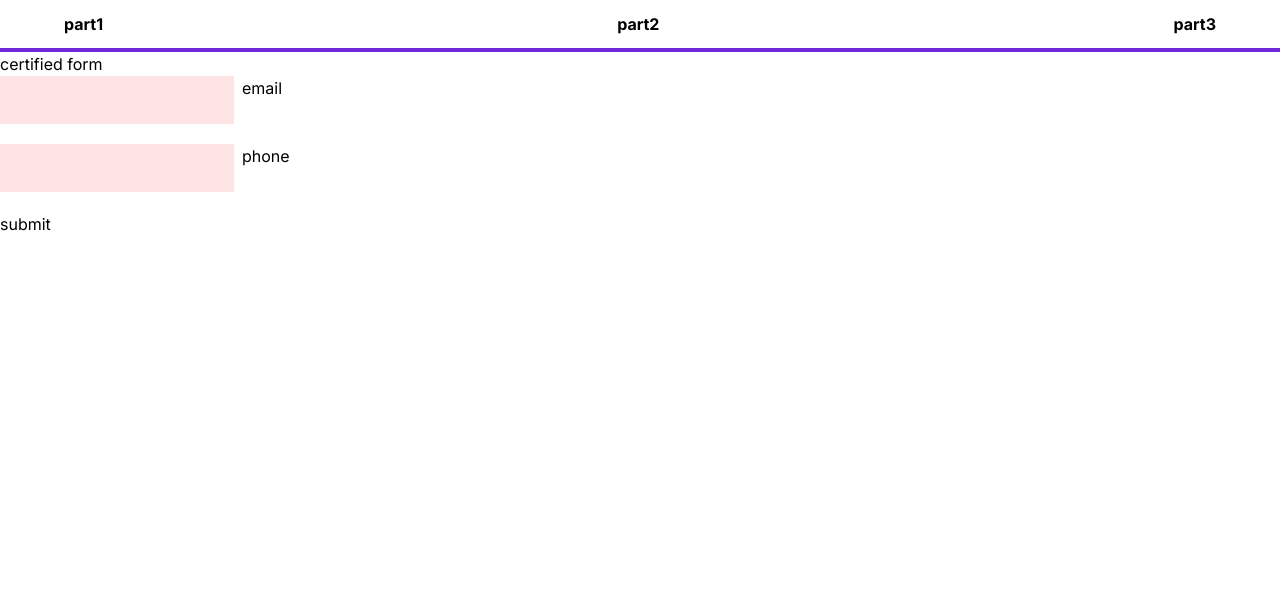
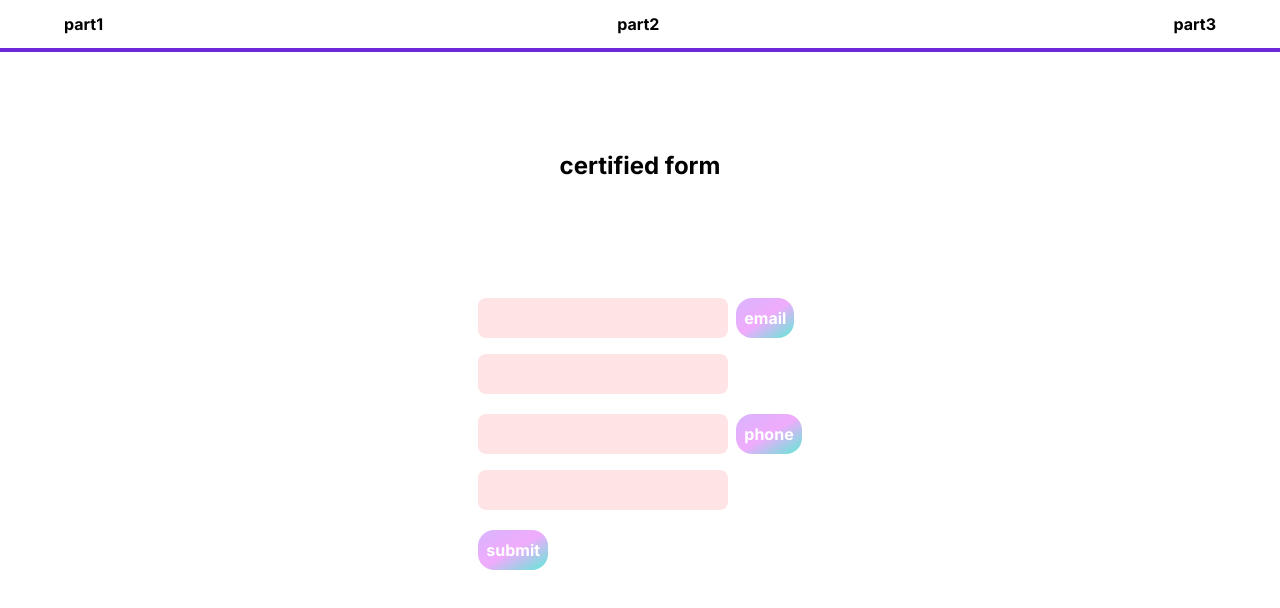
Before and after one commit to comko123/nextjs-ver14-survey, a Next.js app: page /part2 in a window 1280 px wide. Shown: the top 608 px of the page. Built offline with nearby package versions, Linux system fonts and the light colour scheme.

Commit message:
add and fix : certified marke up added and global css fixed

```diff
--- a/src/app/globals.css
+++ b/src/app/globals.css
@@ -3,24 +3,40 @@
 @tailwind utilities;
 
 @layer base {
+  * {
+    @apply font-bold;
+  }
   input {
-    @apply outline-none;
+    @apply outline-none p-2 rounded-lg;
+  }
+  input[type="button"],
+  input[type="submit"] {
+    @apply rounded-2xl cursor-pointer text-white;
   }
 }
 
 @layer utilities {
   .gradient-btn {
-    @apply font-bold rounded-2xl bg-gradient-to-tl from-rose-400 via-amber-300 to-lime-400 text-white transition hover:scale-90 cursor-pointer;
+    @apply bg-gradient-to-tl from-rose-400 via-amber-300 to-lime-400 transition hover:scale-90;
+  }
+  .gradient-btn2 {
+    @apply bg-gradient-to-br from-purple-300 via-fuchsia-300 to-teal-300;
   }
 }
 
 @layer components {
   .hover-text {
-    @apply hover:text-indigo-500 cursor-pointer font-bold;
+    @apply hover:text-indigo-500 cursor-pointer;
   }
   .form-input {
-    @apply border-4 rounded-lg p-2 font-bold border-emerald-400 w-full
+    @apply border-4 border-emerald-400 w-full
     placeholder:drop-shadow-lg invalid:border-rose-100 transition-colors;
+  }
+  .form-page-layout {
+    @apply grid grid-cols-1 place-items-center w-full h-[75vh];
+  }
+  .form-page-title {
+    @apply text-2xl -mb-16;
   }
 }
 input::-webkit-outer-spin-button,
--- a/src/app/part1/page.tsx
+++ b/src/app/part1/page.tsx
@@ -1,8 +1,8 @@
 import SignForm from "@/components/signForm"
 function Part1() {
   return (
-    <main className="grid grid-cols-1 place-items-center w-full h-[75vh]">
-      <h1 className="font-bold text-2xl -mb-16">Sign Up Form</h1>
+    <main className="form-page-layout">
+      <h1 className="form-page-title">Sign Up Form</h1>
       <SignForm />
     </main>
   )
--- a/src/app/part2/page.tsx
+++ b/src/app/part2/page.tsx
@@ -1,27 +1,27 @@
 function Part2() {
   return (
-    <main>
-      <h1>certified form</h1>
+    <main className="form-page-layout">
+      <h1 className="form-page-title">certified form</h1>
       <form>
-        <article className="flex mb-5 flex-col">
+        <article className="flex mb-5 flex-col gap-y-4">
           <section className="flex gap-x-2">
             <input type="email" name="email" className="bg-rose-100" />
-            <input type="button" value="email" />
+            <input type="button" value="email" className="gradient-btn2" />
           </section>
           <section>
             <input type="number" className="bg-rose-100" />
           </section>
         </article>
-        <article className="flex mb-5 flex-col">
+        <article className="flex mb-5 flex-col gap-y-4">
           <section className="flex gap-x-2">
             <input type="number" name="phone" className="bg-rose-100" />
-            <input type="button" value="phone" />
+            <input type="button" value="phone" className="gradient-btn2" />
           </section>
           <section>
             <input type="number" className="bg-rose-100" />
           </section>
         </article>
-        <input type="submit" value="submit" />
+        <input type="submit" value="submit" className="gradient-btn2" />
       </form>
     </main>
   )
--- a/src/components/formBtn/index.tsx
+++ b/src/components/formBtn/index.tsx
@@ -7,9 +7,7 @@ const FormBtn = () => {
       type="submit"
       disabled={pending}
       value={pending ? "waiting..." : "submit"}
-      className={`${
-        pending ? "bg-slate-400 text-white rounded-xl font-bold" : "gradient-btn"
-      }  w-[30%] py-2 mt-2`}
+      className={`${pending ? "bg-slate-400 text-white rounded-xl" : "gradient-btn"}  w-[30%] mt-2`}
     />
   )
 }
--- a/src/components/signForm/index.tsx
+++ b/src/components/signForm/index.tsx
@@ -20,9 +20,7 @@ const SignForm = () => {
         <Fragment key={item.text}>
           <article className="w-full flex flex-col my-[0.15rem]">
             <SignInput {...item} />
-            <section className="font-bold ml-1 -mt-2 text-red-600">
-              {state?.fieldErrors[item.text]}
-            </section>
+            <section className="ml-1 -mb-5 text-red-600">{state?.fieldErrors[item.text]}</section>
           </article>
         </Fragment>
       ))}
```
